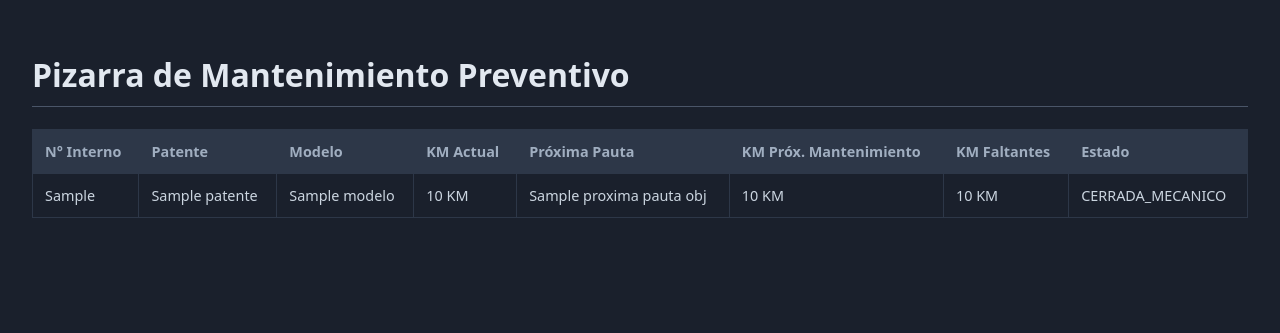
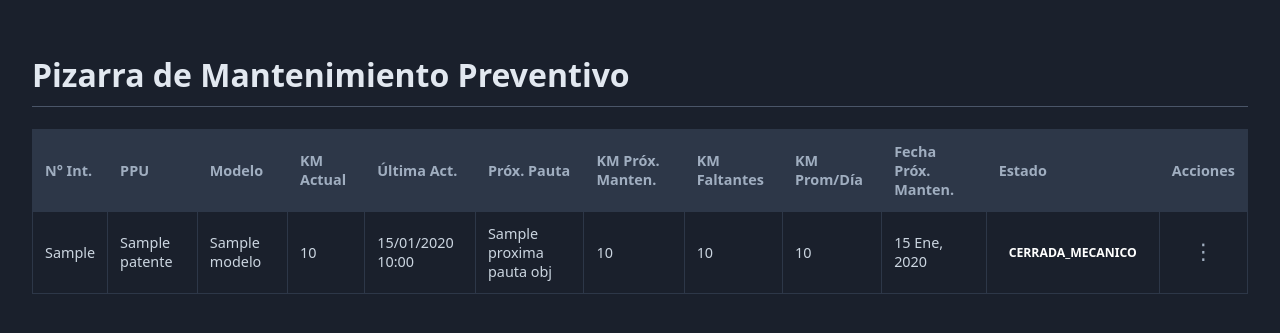
Before and after one commit to RicardoKrm/pythongaval, a Django app: template templates/flota/dashboard.html in a window 1280 px wide. Shown: the part 54-387 px from the top of the page. Run offline with Django 5.2, Linux system fonts and the light colour scheme; the template is opened without the code that fills it: most values are stand-ins (such as "Sample title", 1, 10 or a date in 2020).

Commit message:
mejora dashboard

```diff
--- a/templates/flota/dashboard.html
+++ b/templates/flota/dashboard.html
@@ -1,93 +1,162 @@
-<!-- templates/flota/dashboard.html (Versión Final Completa) -->
-
-
+<!-- templates/flota/dashboard.html (Versión Final Combinada) -->
 {% extends "flota/base.html" %}
 
-
-{% block title %}Dashboard de Flota{% endblock %}
-
+{% block title %}Pizarra de Mantenimiento{% endblock %}
 
 {% block content %}
-
     <h1>Pizarra de Mantenimiento Preventivo</h1>
-
-
-
     <table>
-
         <thead>
-
             <tr>
-
-                <th>N° Interno</th>
-
-                <th>Patente</th>
-
+                <th>N° Int.</th>
+                <th>PPU</th>
                 <th>Modelo</th>
-
                 <th>KM Actual</th>
-
-                <th>Próxima Pauta</th>
-
-                <th>KM Próx. Mantenimiento</th>
-
+                <th>Última Act.</th>
+                <th>Próx. Pauta</th>
+                <th>KM Próx. Manten.</th>
                 <th>KM Faltantes</th>
-
+                <th>KM Prom/Día</th>
+                <th>Fecha Próx. Manten.</th>
                 <th>Estado</th>
-
+                <th style="text-align: center;">Acciones</th>
             </tr>
-
         </thead>
-
         <tbody>
-
             {% for item in data_flota %}
-
                 <tr class="estado-{{ item.estado }}">
-
                     <td>{{ item.vehiculo.numero_interno }}</td>
-
                     <td>{{ item.vehiculo.patente|default:"N/A" }}</td>
-
                     <td>{{ item.vehiculo.modelo }}</td>
-
-                    <td>{{ item.vehiculo.kilometraje_actual|floatformat:"0" }} KM</td>
-
+                    <td>{{ item.vehiculo.kilometraje_actual|floatformat:"0" }}</td>
+                    <td>{{ item.vehiculo.fecha_actualizacion_km|date:"d/m/Y H:i" }}</td>
                     <td>{{ item.proxima_pauta_obj.nombre|default:"N/A" }}</td>
-
-                    <td>{{ item.proximo_km|floatformat:"0" }} KM</td>
-
-                    <td>{{ item.kms_faltantes|floatformat:"0" }} KM</td>
-
-                    <td>{{ item.estado }}</td>
-
+                    <td>{{ item.proximo_km|floatformat:"0"|default:"N/A" }}</td>
+                    <td>{{ item.kms_faltantes|floatformat:"0"|default:"N/A" }}</td>
+                    <td>{{ item.km_prom_dia|floatformat:"0" }}</td>
+                    <td>{{ item.fecha_prox_mant|date:"d M, Y"|default:"N/A" }}</td>
+                    <td><span class="status-pill">{{ item.estado }}</span></td>
+                    <td class="actions-cell">
+                        <!-- Botón que abre el menú desplegable -->
+                        <button class="action-menu-btn" onclick="toggleMenu(event, 'menu-{{ item.vehiculo.pk }}')">
+                            ⋮ <!-- Tres puntos verticales -->
+                        </button>
+                        <!-- El menú desplegable -->
+                        <div id="menu-{{ item.vehiculo.pk }}" class="action-menu">
+                            <a href="#" onclick="openModal('{{ item.vehiculo.pk }}', '{{ item.vehiculo.numero_interno }}', '{{ item.vehiculo.kilometraje_actual }}')">Actualizar KM</a>
+                            <a href="#">Ver Historial</a>
+                            <a href="#">Crear OT Correctiva</a>
+                        </div>
+                    </td>
                 </tr>
-
             {% empty %}
-
-                <tr>
-
-                    <td colspan="8" style="text-align: center; padding: 20px;">No hay vehículos registrados para esta empresa.</td>
-
-                </tr>
-
+                <tr><td colspan="12">No hay vehículos registrados para esta empresa.</td></tr>
             {% endfor %}
-
         </tbody>
-
     </table>
 
+    <!-- HTML del Modal para Actualizar KM (sin cambios) -->
+    <div id="kmModal" class="modal">
+        <div class="modal-content">
+            <span class="close-button" onclick="closeModal()">×</span>
+            <h2>Actualizar Kilometraje</h2>
+            <p>Vehículo N°: <strong id="modalVehiculoNumero"></strong></p>
+            <form id="kmForm" method="post">
+                {% csrf_token %}
+                <label for="kilometraje_actual">Nuevo Kilometraje:</label>
+                <input type="number" name="kilometraje_actual" id="modalKmInput" class="form-control" required>
+                <button type="submit" class="btn-submit">Guardar</button>
+            </form>
+        </div>
+    </div>
 
+    <!-- JavaScript para manejar el Modal y los Menús Desplegables -->
+    <script>
+        const modal = document.getElementById('kmModal');
+        const form = document.getElementById('kmForm');
+        const vehiculoNumeroSpan = document.getElementById('modalVehiculoNumero');
+        const kmInput = document.getElementById('modalKmInput');
+
+        function openModal(vehiculoId, vehiculoNumero, kmActual) {
+            event.stopPropagation();
+            closeAllMenus();
+            form.action = `/vehiculo/${vehiculoId}/actualizar-km/`;
+            vehiculoNumeroSpan.textContent = vehiculoNumero;
+            kmInput.value = kmActual;
+            kmInput.placeholder = `KM actual: ${kmActual}`;
+            modal.style.display = 'block';
+        }
+
+        function closeModal() {
+            modal.style.display = 'none';
+        }
+
+        function toggleMenu(event, menuId) {
+            event.stopPropagation();
+            const currentMenu = document.getElementById(menuId);
+            const isShown = currentMenu.classList.contains('show');
+            closeAllMenus();
+            if (!isShown) {
+                currentMenu.classList.add('show');
+            }
+        }
+
+        function closeAllMenus() {
+            document.querySelectorAll('.action-menu').forEach(menu => menu.classList.remove('show'));
+        }
+
+        window.onclick = function(event) {
+            closeAllMenus();
+            if (event.target == modal) {
+                closeModal();
+            }
+        }
+    </script>
+
+    <!-- Estilos CSS -->
     <style>
+        .modal { display: none; position: fixed; z-index: 1000; left: 0; top: 0; width: 100%; height: 100%; overflow: auto; background-color: rgba(0,0,0,0.6); }
+        .modal-content { background-color: #2d3748; margin: 15% auto; padding: 20px; border: 1px solid #888; width: 80%; max-width: 500px; border-radius: 8px; position: relative; }
+        .close-button { color: #aaa; float: right; font-size: 28px; font-weight: bold; cursor: pointer; }
+        .close-button:hover, .close-button:focus { color: white; }
 
-        /* Estilos específicos para los estados de la tabla */
+        .status-pill {
+            display: inline-block;
+            padding: 5px 10px;
+            border-radius: 12px;
+            font-size: 0.85em;
+            font-weight: bold;
+            color: white;
+            min-width: 80px;
+            text-align: center;
+        }
+        tr.estado-NORMAL .status-pill { background-color: #38a169; }
+        tr.estado-PROXIMO .status-pill { background-color: #dd6b20; }
+        tr.estado-VENCIDO .status-pill { background-color: #c53030; }
 
-        .estado-NORMAL { color: #68d391; }
-
-        .estado-PROXIMO { background-color: #4a5568; color: #f6e05e; }
-
-        .estado-VENCIDO { background-color: #c53030; color: white; font-weight: bold; }
-
+        .actions-cell { position: relative; text-align: center; }
+        .action-menu-btn { background: none; border: none; color: #a0aec0; font-size: 1.5em; cursor: pointer; padding: 0 10px; border-radius: 4px; }
+        .action-menu-btn:hover { background-color: #4a5568; color: white; }
+        .action-menu {
+            display: none;
+            position: absolute;
+            right: 20px;
+            top: 40px;
+            background-color: #4a5568;
+            min-width: 160px;
+            box-shadow: 0px 8px 16px 0px rgba(0,0,0,0.2);
+            z-index: 1;
+            border-radius: 4px;
+            overflow: hidden;
+        }
+        .action-menu a {
+            color: #e2e8f0;
+            padding: 12px 16px;
+            text-decoration: none;
+            display: block;
+            text-align: left;
+        }
+        .action-menu a:hover { background-color: #2d3748; }
+        .action-menu.show { display: block; }
     </style>
-
 {% endblock %}
```
Also changed, not shown: flota/views.py (+46 -20 lines).
